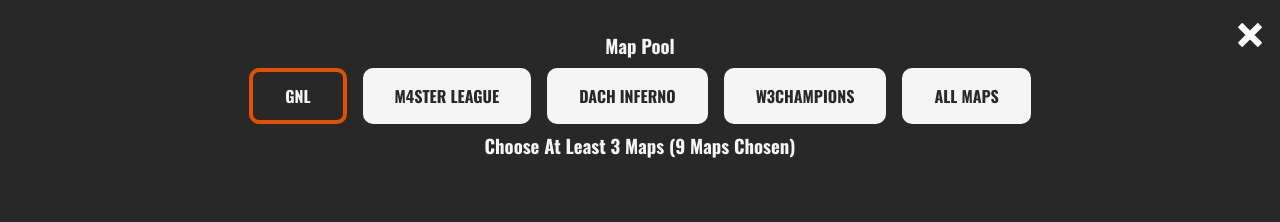
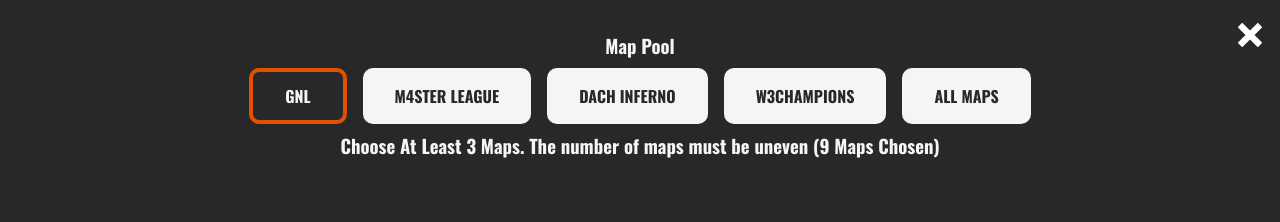
Before and after one commit to marco-moeller/map-veto-app, a React (Vite) app: page / in a window 1280 px wide. Both pictures are taken after a click on the button "CREATE A VETO LOBBY". Shown: the top 222 px of the page. Built offline with nearby package versions, Linux system fonts and the light colour scheme; no server answers.

Commit message:
bugfix: starting map + even # of maps
changing map pools now resets the starting map, also the starting map is now staying in the map pool and gets reset if map is unselected

you can now only create lobbies with uneven number of maps, otherwise map veto and pick in unfair

```diff
--- a/src/components/LobbyCreation.jsx
+++ b/src/components/LobbyCreation.jsx
@@ -74,8 +74,12 @@ function LobbyCreation({ toggle, selectedPlayer }) {
   };
 
   const toggleMapFromMapPool = (map) => {
-    if (isStartingMap(map)) {
-      return;
+    if (isStartingMap(map) && lobbyOptions.maps.includes(map)) {
+      setLobbyOptions((prevState) => ({
+        ...prevState,
+        maps: prevState.maps.filter((item) => item !== map),
+        startingMap: ""
+      }));
     }
 
     if (lobbyOptions.maps.includes(map))
@@ -91,7 +95,11 @@ function LobbyCreation({ toggle, selectedPlayer }) {
   };
 
   const handleMapPoolChange = (mapPool) => {
-    setLobbyOptions((prevState) => ({ ...prevState, maps: [...mapPool] }));
+    setLobbyOptions((prevState) => ({
+      ...prevState,
+      maps: [...mapPool],
+      startingMap: ""
+    }));
     setDefaultMaps(mapPool);
   };
 
@@ -103,6 +111,10 @@ function LobbyCreation({ toggle, selectedPlayer }) {
 
   const hasChosenEnoughMaps = () => {
     return lobbyOptions.matchType[2] <= lobbyOptions.maps.length;
+  };
+
+  const hasChosenUnevenNumberOfMaps = () => {
+    return lobbyOptions.maps.length % 2 !== 0;
   };
 
   const isStartingMap = (map) => {
@@ -158,7 +170,11 @@ function LobbyCreation({ toggle, selectedPlayer }) {
         <span className={hasChosenEnoughMaps() ? "" : "orange"}>
           {lobbyOptions.matchType[2]}
         </span>{" "}
-        Maps (
+        Maps. The number of maps must be{" "}
+        <span className={hasChosenUnevenNumberOfMaps() ? "" : "orange"}>
+          uneven
+        </span>{" "}
+        (
         <span className={hasChosenEnoughMaps() ? "" : "orange"}>
           {lobbyOptions.maps.length} Maps Chosen
         </span>
@@ -171,9 +187,7 @@ function LobbyCreation({ toggle, selectedPlayer }) {
               src={`../${toCamelCase(map)}.jpg`}
               alt="map"
               className={`map-img-s ${
-                lobbyOptions.maps.includes(map) && !isStartingMap(map)
-                  ? " "
-                  : " grey"
+                lobbyOptions.maps.includes(map) ? " " : " grey"
               }`}
               onClick={() => toggleMapFromMapPool(map)}
             />
@@ -211,7 +225,7 @@ function LobbyCreation({ toggle, selectedPlayer }) {
                 className="delete-btn"
               />
             )}
-            {defaultMaps.map((map) => (
+            {lobbyOptions.maps.map((map) => (
               <div className="map">
                 <img
                   src={`../${toCamelCase(map)}.jpg`}
@@ -279,7 +293,7 @@ function LobbyCreation({ toggle, selectedPlayer }) {
       <button
         className="btn"
         onClick={handleCreateLobby}
-        disabled={!hasChosenEnoughMaps()}
+        disabled={!hasChosenEnoughMaps() || !hasChosenUnevenNumberOfMaps()}
       >
         Create Lobby
       </button>
```
